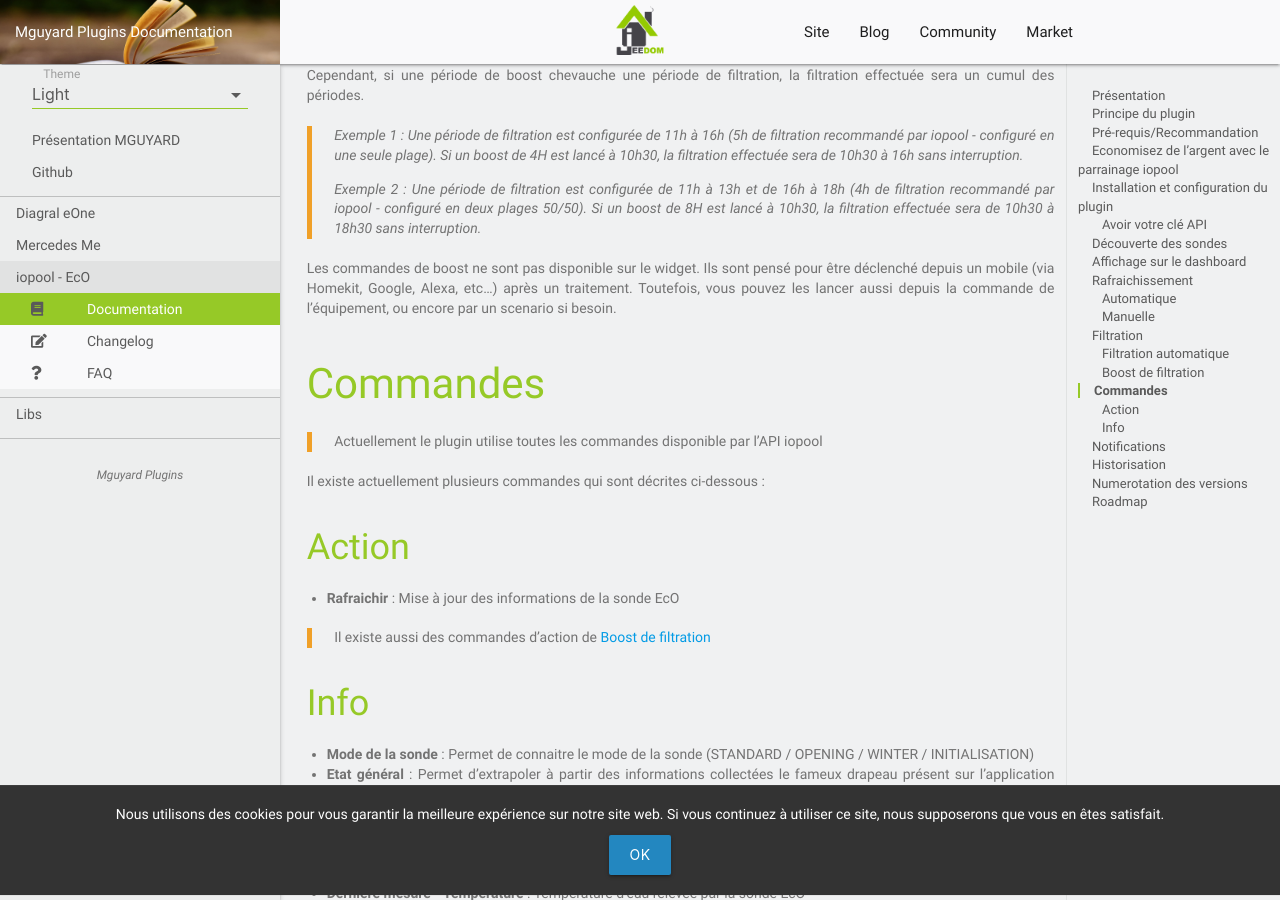
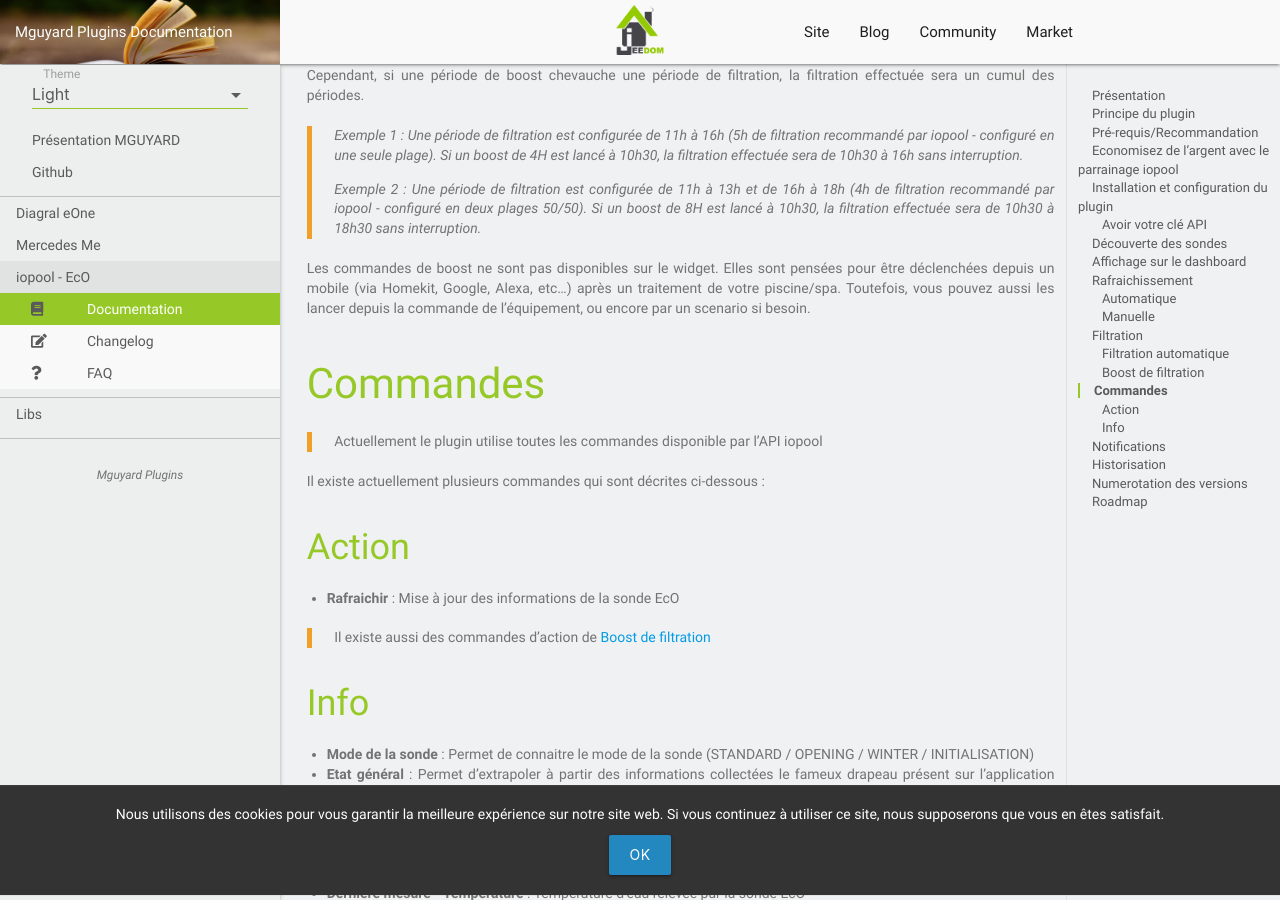
Before and after one commit to mguyard/Jeedom-Documentations, a Jekyll site: the page built from fr_FR/iopool_EcO/documentation.md, in a window 1280 px wide and 900 px high, scrolled down 6306 px. Built offline with Jekyll 4.4.1, drawn with Linux system fonts in a browser that asks for light colours; our own code applies the rules of GitHub Pages for plain Markdown files.

Commit message:
iopool_EcO - Version 2.0.5

```diff
--- a/fr_FR/iopool_EcO/documentation.md
+++ b/fr_FR/iopool_EcO/documentation.md
@@ -131,7 +131,7 @@
 >
 > _Exemple 2 : Une période de filtration est configurée de 11h à 13h et de 16h à 18h (4h de filtration recommandé par iopool - configuré en deux plages 50/50). Si un boost de 8H est lancé à 10h30, la filtration effectuée sera de 10h30 à 18h30 sans interruption._
 
-Les commandes de boost ne sont pas disponible sur le widget. Ils sont pensé pour être déclenché depuis un mobile (via Homekit, Google, Alexa, etc...) après un traitement. Toutefois, vous pouvez les lancer aussi depuis la commande de l'équipement, ou encore par un scenario si besoin.
+Les commandes de boost ne sont pas disponibles sur le widget. Elles sont pensées pour être déclenchées depuis un mobile (via Homekit, Google, Alexa, etc...) après un traitement de votre piscine/spa. Toutefois, vous pouvez aussi les lancer depuis la commande de l'équipement, ou encore par un scenario si besoin.
 
 # Commandes
 
```
